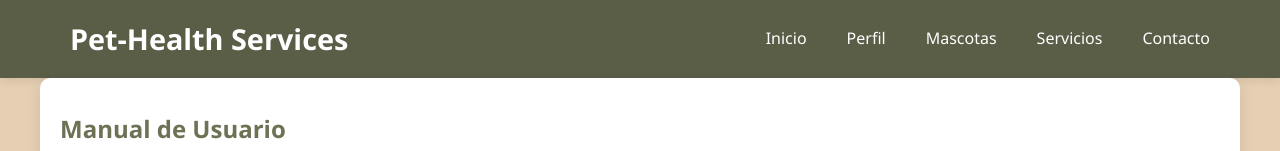
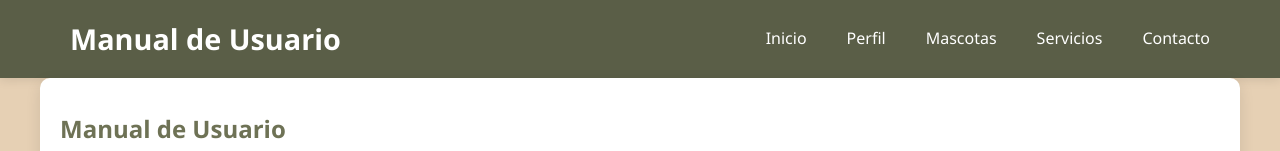
Before and after one commit to leorodrivi/manuales_proyecto, a plain HTML site: page manual_usuario.html in a window 1280 px wide. Shown: the top 151 px of the page. Drawn offline with Linux system fonts and the light colour scheme.

```diff
--- a/manual_usuario.html
+++ b/manual_usuario.html
@@ -310,7 +310,7 @@
             <div class="header-content">
                 <div class="logo">
                     <span class="logo-icon"></span>
-                    <h1>Pet-Health Services</h1>
+                    <h1>Manual de Usuario</h1>
                 </div>
                 <nav>
                     <ul>
```
